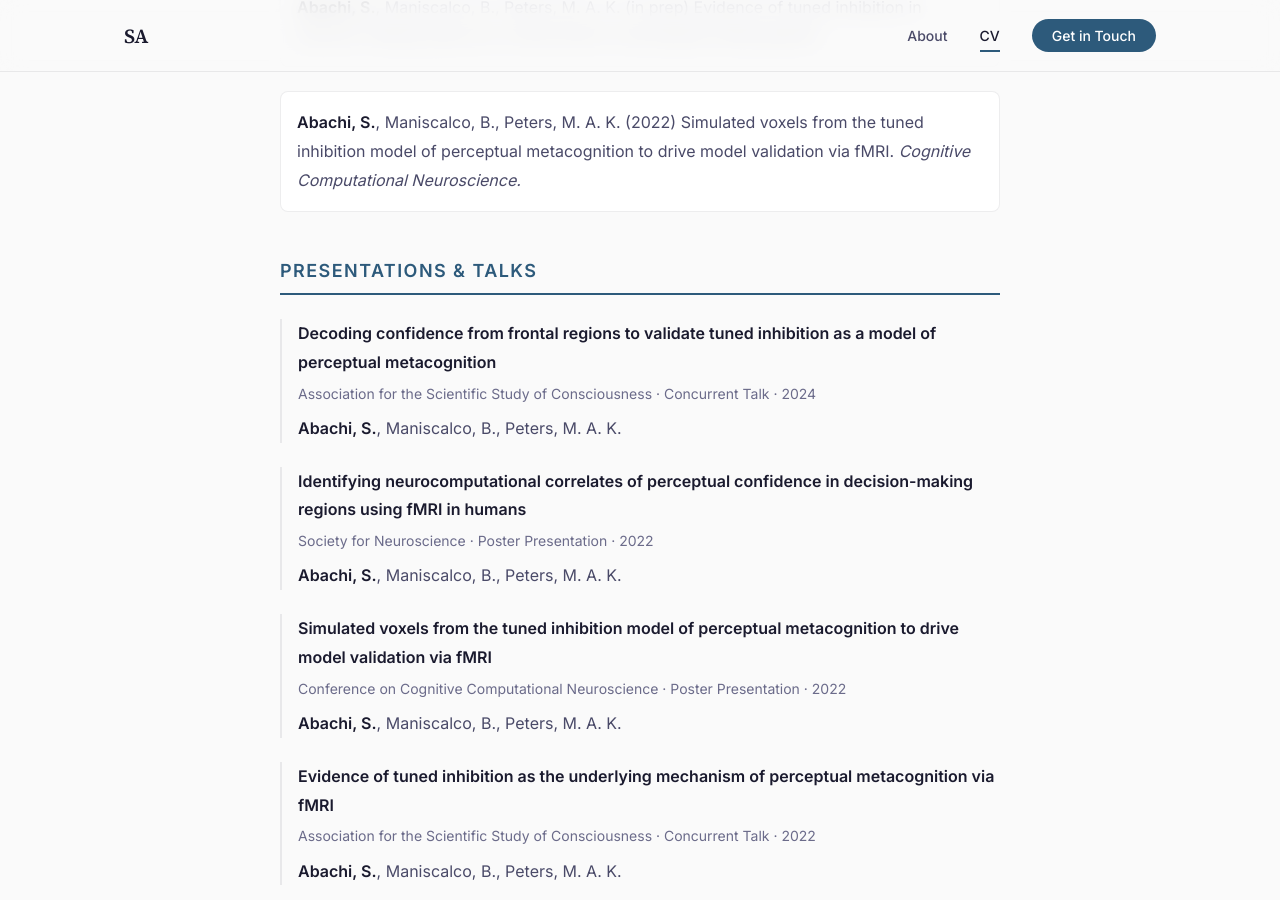
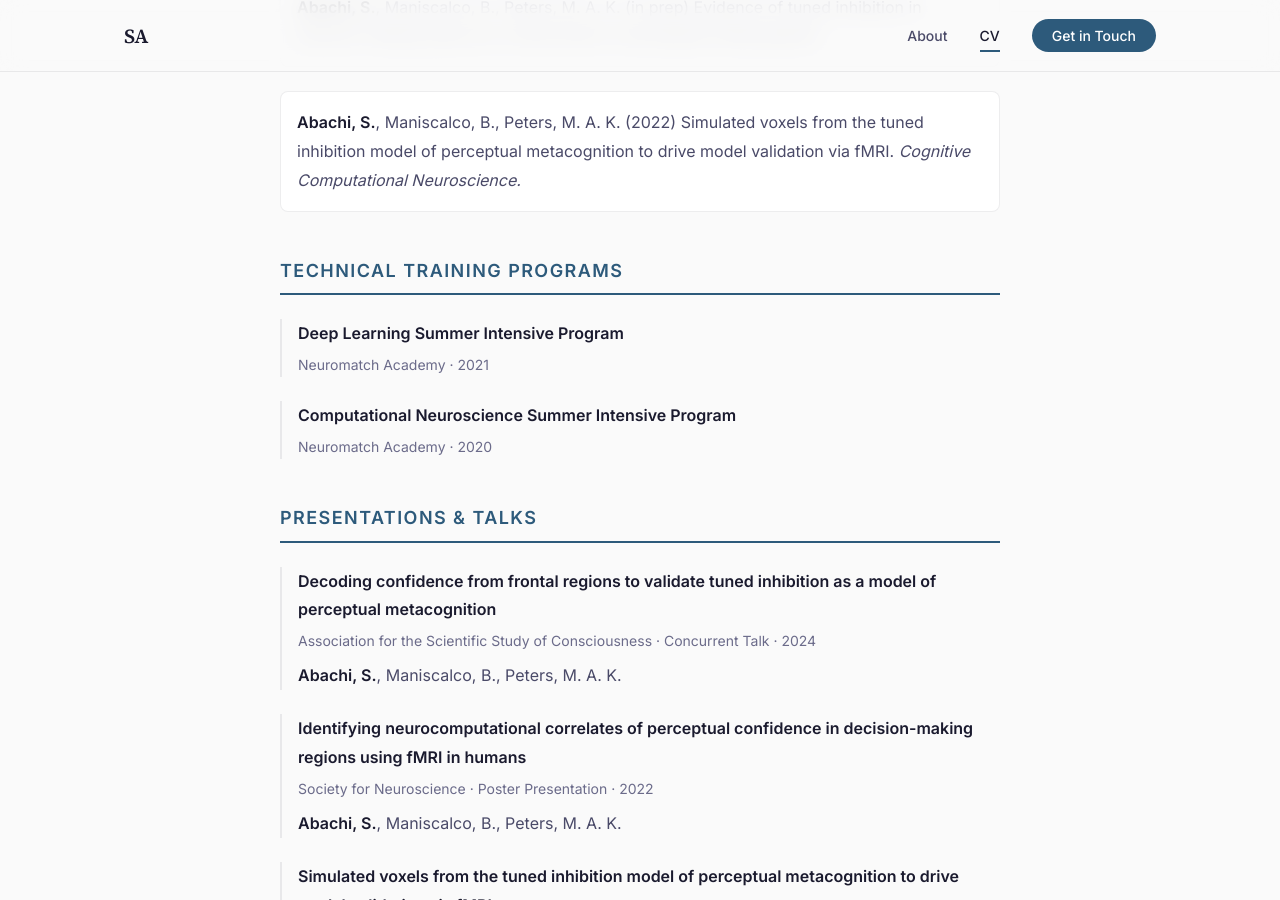
Before and after one commit to shaida-abachi/shaida-abachi.github.io, a Jekyll site: the page built from cv/index.html, in a window 1280 px wide and 900 px high, scrolled down 741 px. Built offline with Jekyll 4.4.1, drawn with Linux system fonts in a browser that asks for light colours.

Commit message:
Update index.html

```diff
--- a/cv/index.html
+++ b/cv/index.html
@@ -42,6 +42,21 @@ title: CV | Shaida Abachi
       <p><strong>Abachi, S.</strong>, Maniscalco, B., Peters, M. A. K. (2022) Simulated voxels from the tuned inhibition model of perceptual metacognition to drive model validation via fMRI. <em>Cognitive Computational Neuroscience.</em></p>
     </div>
   </section>
+
+
+   <section class="cv-section">
+    <h2>Technical Training Programs</h2>
+
+    <div class="cv-item">
+      <p class="cv-item-title">Deep Learning Summer Intensive Program</p>
+      <p class="cv-item-subtitle">Neuromatch Academy · 2021</p>
+    </div>
+
+    <div class="cv-item">
+      <p class="cv-item-title">Computational Neuroscience Summer Intensive Program</p>
+      <p class="cv-item-subtitle">Neuromatch Academy · 2020</p>
+    </div>
+   </section>
 
   <section class="cv-section">
     <h2>Presentations & Talks</h2>
```
